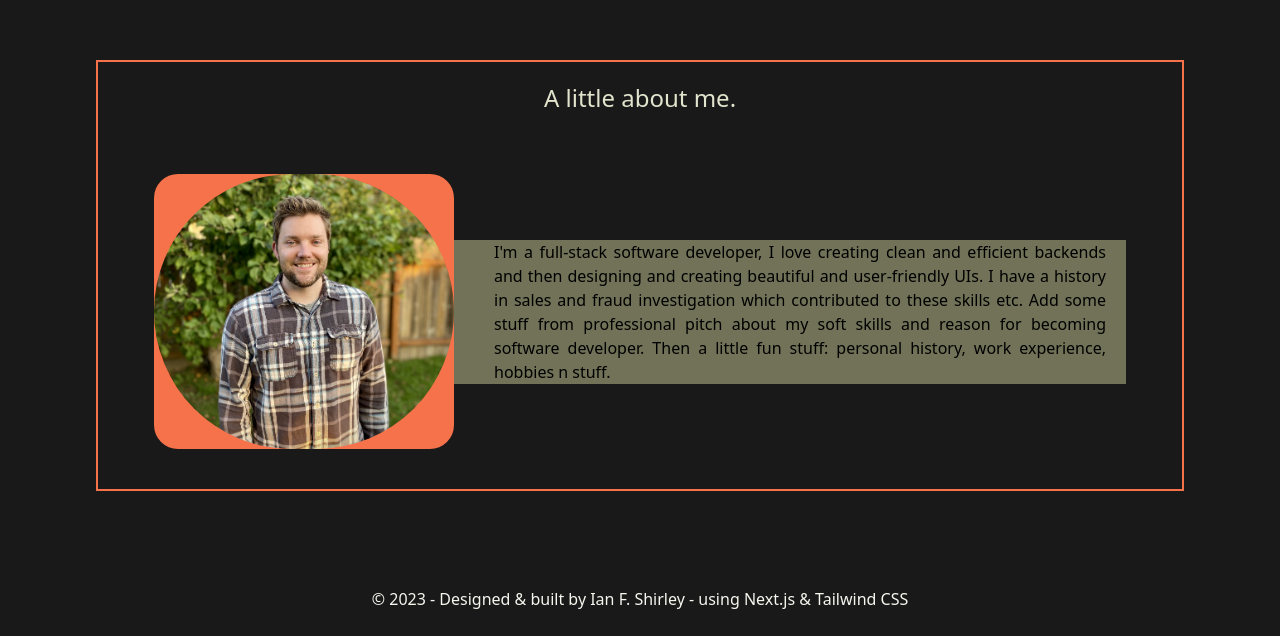
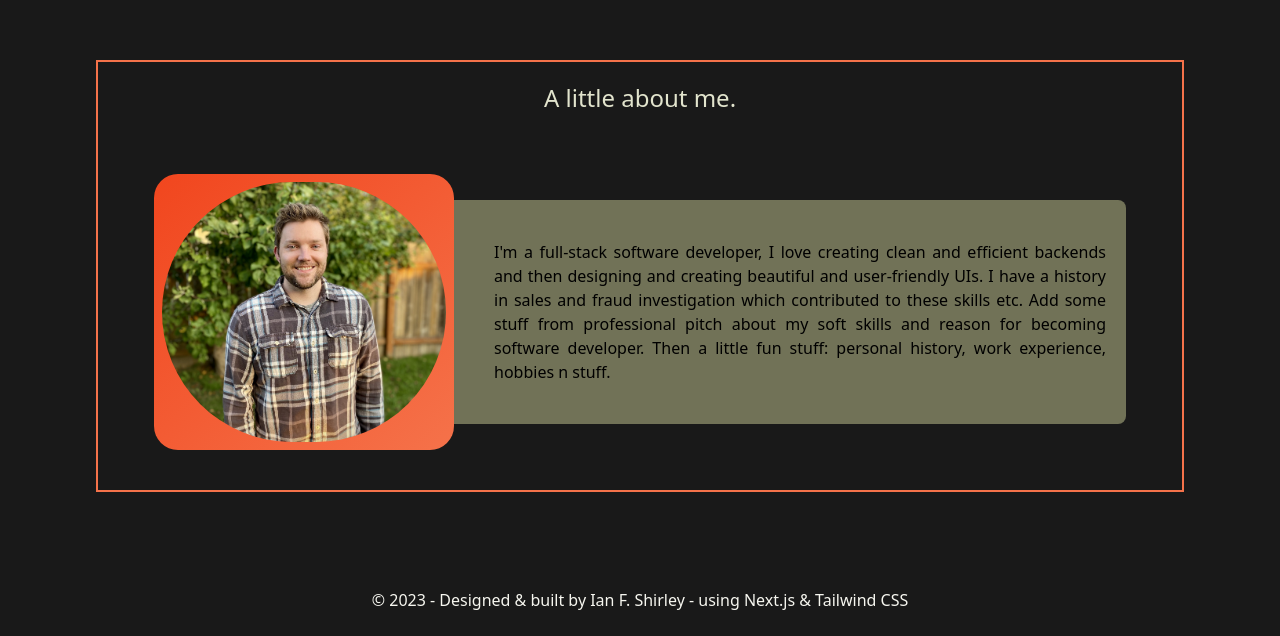
Before and after one commit to ianfshirley/Portfolio, a Next.js app: page / in a window 1280 px wide. Shown: the part 1700-2336 px from the top of the page. Built offline with nearby package versions, Linux system fonts and the light colour scheme.

Commit message:
fixed colors and borders on about.js

```diff
--- a/app/components/About/About.js
+++ b/app/components/About/About.js
@@ -6,16 +6,16 @@ export default function About() {
     <div className="m-24 text-center border-2 border-peach ">
       <h1 className="text-mist text-2xl p-5">A little about me.</h1>
       <div className="flex flex-row justify-center items-center p-10">
-        <div className="w-auto bg-peach rounded-3xl flex justify-center">
+        <div className="w-auto bg-gradient-to-br from-peach-500 to-peach rounded-3xl flex justify-center">
           <Image
             src='/img/me.jpg'
             alt='Me'
             width={300}
             height={300}
-            className=" rounded-full"
+            className="p-2 rounded-full"
           />
         </div>
-        <p className="pl-10 pr-5 text-justify max-w-2xl bg-army">
+        <p className="pl-10 pr-5 py-10 text-justify max-w-2xl bg-army rounded-r-lg">
           I'm a full-stack software developer, I love creating clean and efficient backends and then designing and creating beautiful and user-friendly UIs. I have a history in sales and fraud investigation which contributed to these skills etc. Add some stuff from professional pitch about my soft skills and reason for becoming software developer. Then a little fun stuff: personal history, work experience, hobbies n stuff.
         </p>
       </div>
```
